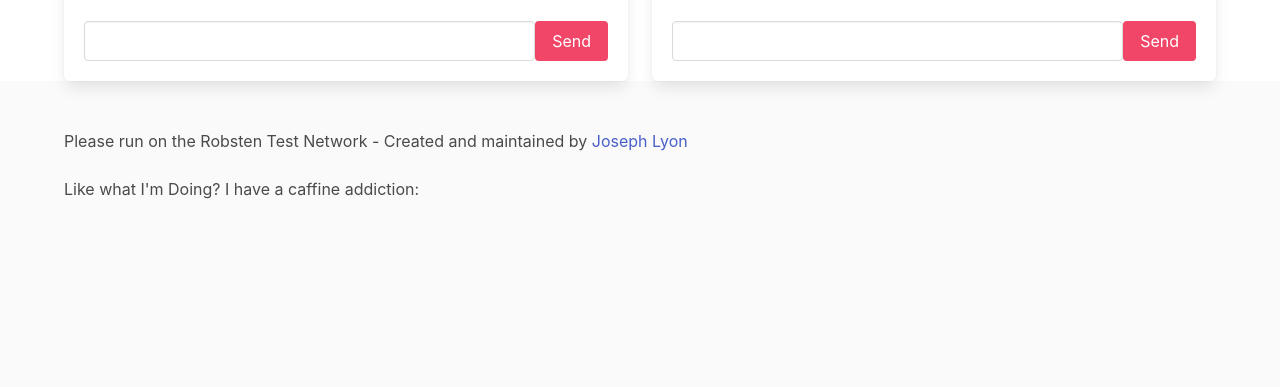
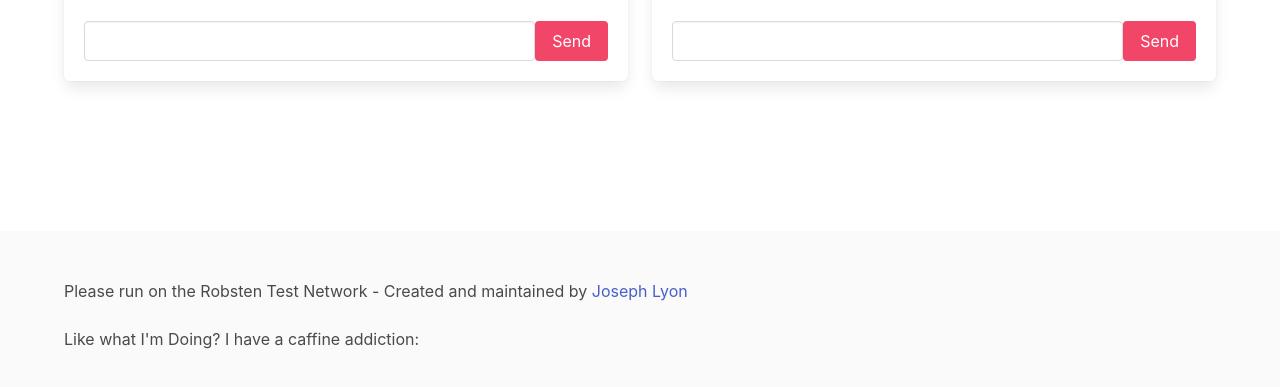
Before and after one commit to jlyon1/Ethereum-Notary, a website: page index.html in a window 1280 px wide. Shown: the part 369-756 px from the top of the page. Drawn offline with nearby package versions, Linux system fonts and the light colour scheme.

Commit message:
add message

```diff
--- a/index.html
+++ b/index.html
@@ -8,12 +8,12 @@
   <link rel="stylesheet" href="https://cdnjs.cloudflare.com/ajax/libs/bulma/0.6.1/css/bulma.css"></link>
 </head>
 <body>
-  <div id="app-vue" style="">
+  <div id="app-vue" style="height:calc(100% - 200px)">
     <titlebar></titlebar>
     <br><br>
     <box></box>
   </div>
-  <div class="footer" style="height:calc(100% - 200px)">
+  <div class="footer" style="">
     <div class="container">
       <p>Please run on the Robsten Test Network - Created and maintained by <a href="https://jlyon.org">Joseph Lyon</a></p>
       <br>
```
